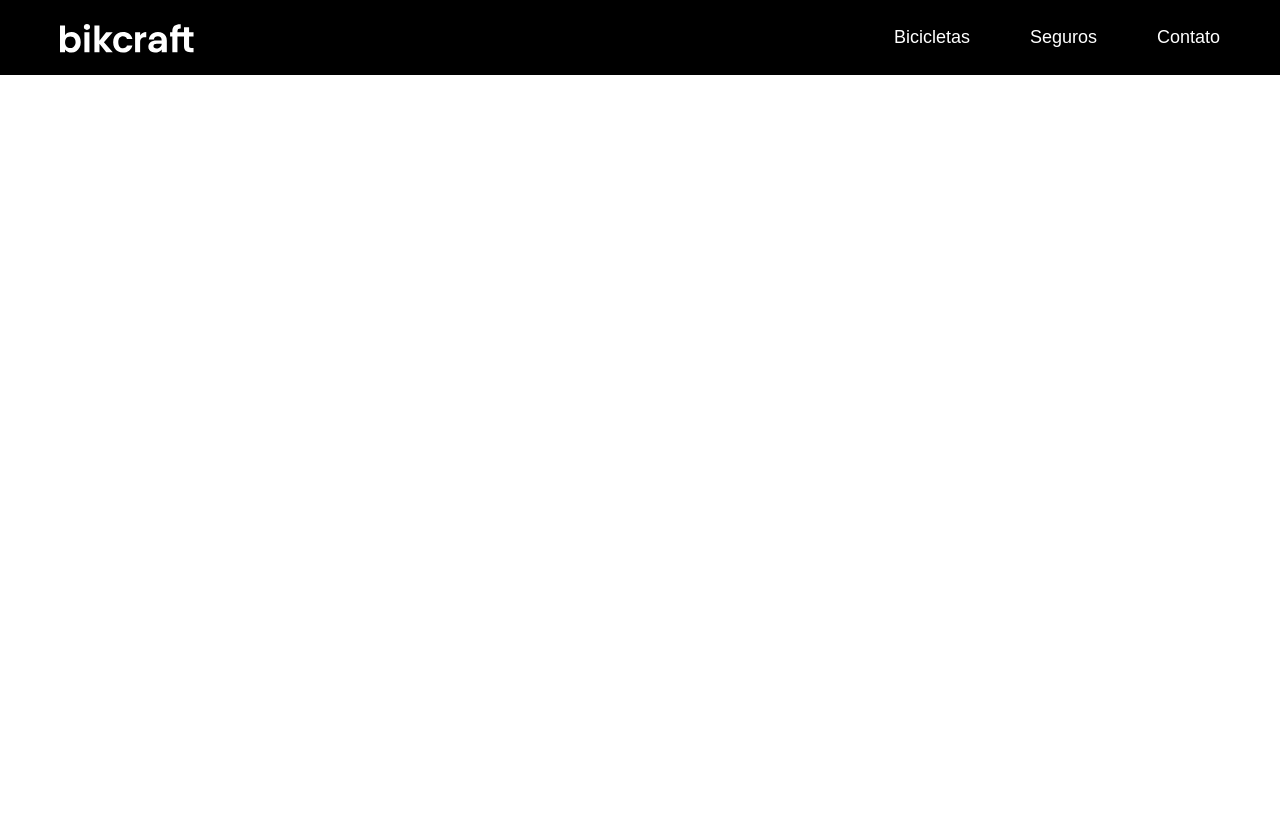
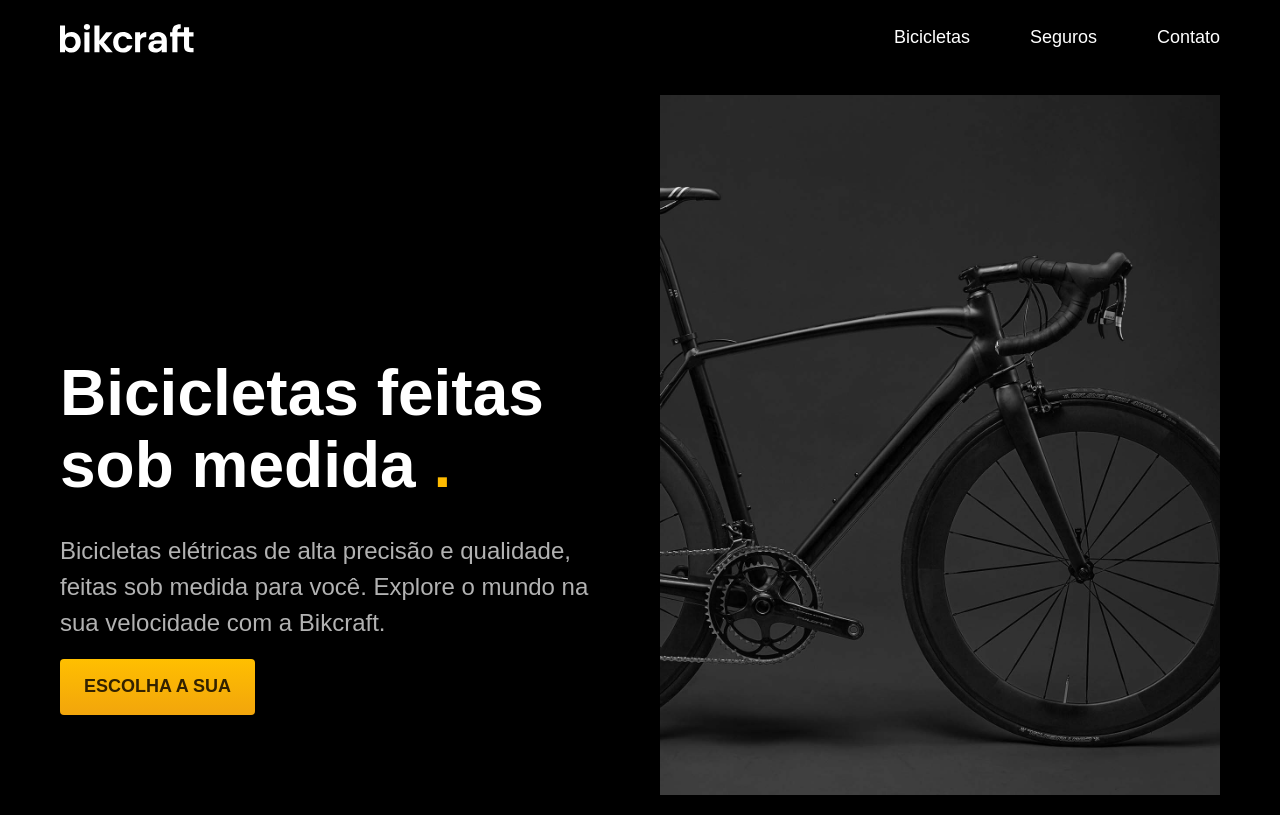
Before and after one commit to Walttinhu/bikcraft, a plain HTML site: page index.html in a window 1280 px wide. Drawn offline with Linux system fonts and the light colour scheme.

Commit message:
introducao

```diff
--- a/css/style.css
+++ b/css/style.css
@@ -7,12 +7,19 @@ body {
   margin: 0px;
 }
 
+h1,
+p {
+  margin: 0px;
+}
+
 img {
   max-width: 100%;
+  display: block;
 }
 
 a {
   text-decoration: none;
+  color: inherit;
 }
 
 ul {
@@ -20,6 +27,8 @@ ul {
   padding: 0px;
   list-style: none;
 }
+
+/* header */
 
 #header-bg {
   background: #000000;
@@ -149,3 +158,57 @@ ul {
     top: -7px;
   }
 }
+
+/* introducao */
+
+.introducao-bg {
+  background: #000000;
+  color: #ffffff;
+}
+
+.introducao {
+  max-width: 1200px;
+  margin: 0 auto;
+  padding: 20px;
+  display: grid;
+  grid-template-columns: 1fr 1fr;
+  gap: 0px 40px;
+}
+
+.introducao-conteudo {
+  align-self: end;
+  padding-bottom: 5rem;
+}
+
+.introducao h1 {
+  margin-bottom: 2rem;
+  font-size: 4rem;
+  line-height: 1.125;
+}
+
+.introducao h1 span {
+  color: #ffbb00;
+}
+
+.introducao p {
+  margin-bottom: 1.125rem;
+  font-size: 1.5rem;
+  line-height: 1.5;
+  color: #b2b2b2;
+}
+
+.btn-introducao {
+  display: inline-block;
+  font-size: 1.125rem;
+  line-height: 1.33;
+  color: #332200;
+  font-weight: bold;
+  background: linear-gradient(#ffbf00, #f2a50c);
+  padding: 1rem 1.5rem;
+  border-radius: 4px;
+  box-shadow: 0 1px 2px rgba(0, 0, 0, 0.1);
+  text-transform: uppercase;
+}
+.btn-introducao:hover {
+  background: linear-gradient(#ffb60d, #e59317);
+}
--- a/index.html
+++ b/index.html
@@ -33,6 +33,19 @@
     </div>
   </header>
 
+  <!-- introducao -->
+
+  <main class="introducao-bg">
+    <div class="introducao">
+      <div class="introducao-conteudo">
+      <h1>Bicicletas feitas sob medida <span>.</span></h1>
+      <p>Bicicletas elétricas de alta precisão e qualidade, feitas sob medida para você. Explore o mundo na sua velocidade com a Bikcraft.</p>
+      <a class="btn-introducao" href="./bicicletas.html">Escolha a sua</a>
+    </div>
+      <img src="./img/fotos/introducao.jpg" alt="Bicicleta eletrica preta">
+    </div>
+  </main>
+
 
 </body>
 
```
